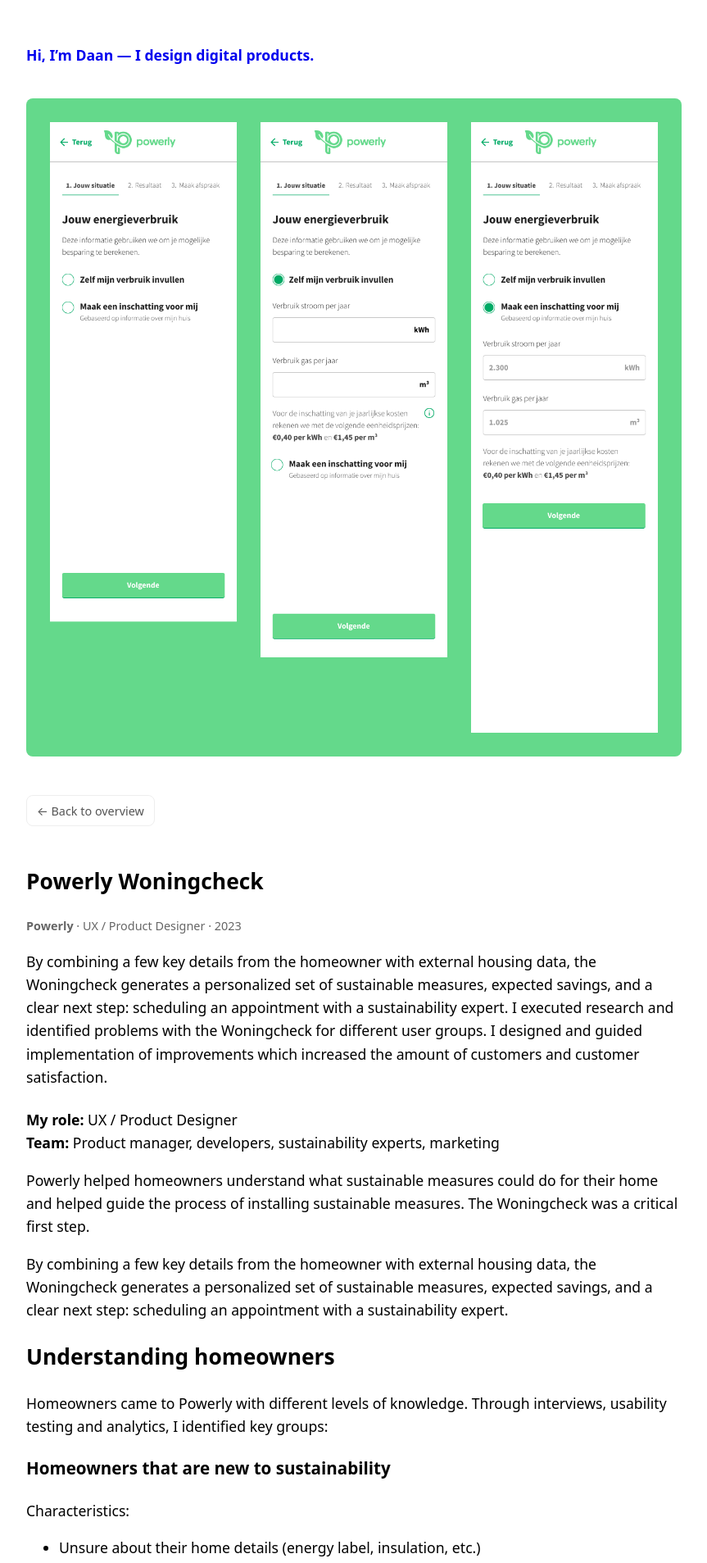
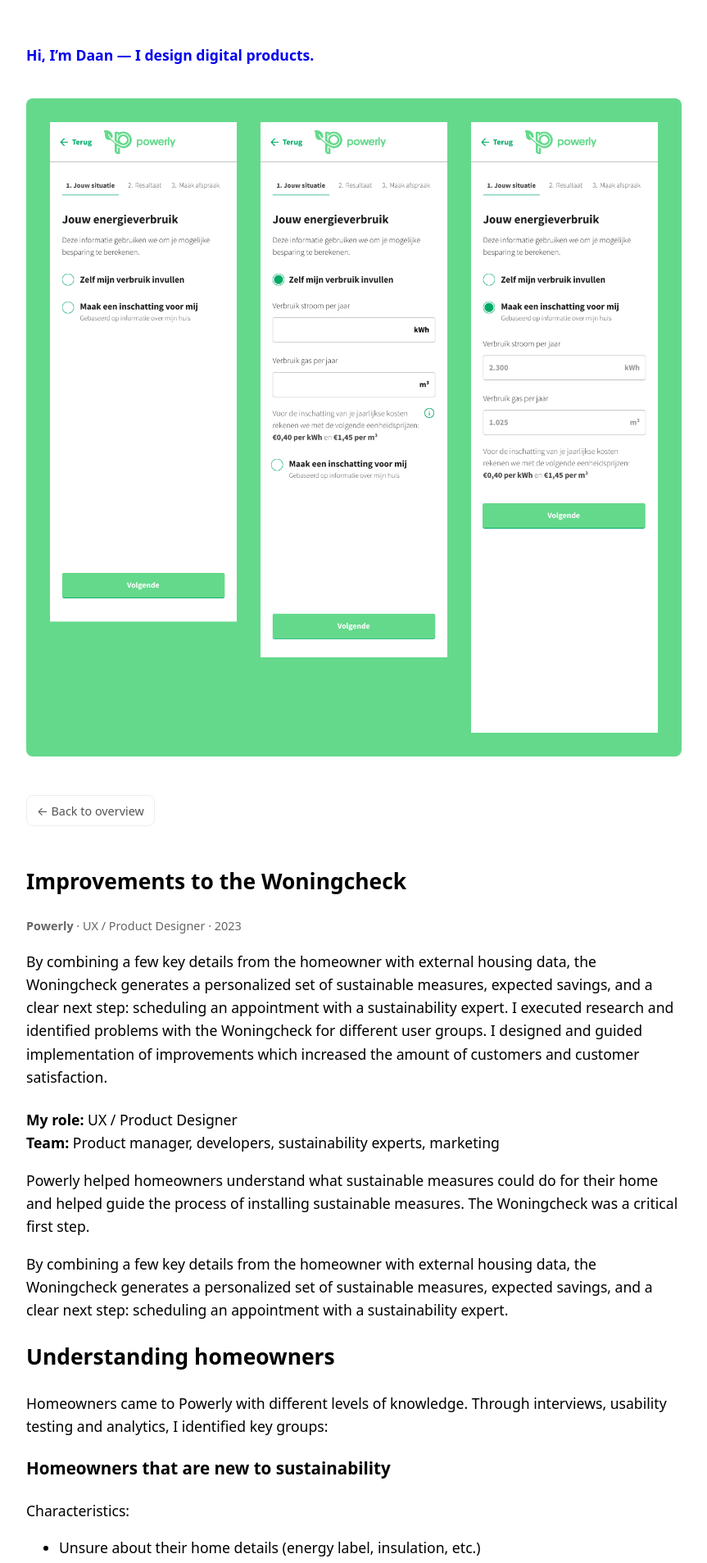
Before and after one commit to daansmulders/daans-portfolio, a Jekyll site: the page built from _projects/powerly-woningcheck/powerly-woningcheck.md, in a window 1280 px wide. Shown: the top 1907 px of the page at 82% size, without its empty margins (208-1071 px from the left). Built offline with Jekyll 4.4.1, drawn with Linux system fonts in a browser that asks for light colours.

Commit message:
Styling changes

```diff
--- a/_projects/powerly-woningcheck/powerly-woningcheck.md
+++ b/_projects/powerly-woningcheck/powerly-woningcheck.md
@@ -1,6 +1,6 @@
 ---
 layout: projects
-title: "Powerly Woningcheck"
+title: "Improvements to the Woningcheck"
 year: 2023
 company: "Powerly"
 role: "UX / Product Designer"
--- a/assets/styles.css
+++ b/assets/styles.css
@@ -10,6 +10,7 @@
     text-decoration: none;
   }
 
+
   .site-header,
   .site-footer {
     padding: 1.5rem 2rem;
@@ -20,6 +21,11 @@
 
   .site-header a {
     font-size: 1.1rem;
+    color:#0000EE;
+  }
+
+  .site-header a:visited {
+    color:#0000EE;
   }
 
   .site-footer {
@@ -267,17 +273,17 @@
 .case-card {
   display: block;
   padding: 1.75rem;
-  border-radius: 16px;
+  border-radius: 8px;
   background: #fff;
   border: 1px solid rgba(0, 0, 0, 0.06);
-  box-shadow: 0 8px 20px rgba(0, 0, 0, 0.04);
+  box-shadow: 0 4px 10px rgba(0, 0, 0, 0.03);
   text-decoration: none;
   color: inherit;
   transition:
-    transform 140ms ease,
-    box-shadow 140ms ease,
-    border-color 140ms ease,
-    background-color 140ms ease;
+    transform 150ms ease,
+    box-shadow 150ms ease,
+    border-color 150ms ease,
+    background-color 150ms ease;
   position: relative;
 }
 
@@ -285,11 +291,11 @@
 .case-card:hover,
 .case-card:focus-visible {
   transform: translateY(-1px);
-  box-shadow: 0 4px 12px rgba(0, 0, 0, 0.06);
-  border-color: rgba(0, 0, 0, 0.10);
-  background: #fff;
+  box-shadow:
+    0 4px 10px rgba(0, 0, 0, 0.06),
+    0 1px 4px rgba(0, 0, 0, 0.04);
+  border-color: rgba(0, 0, 0, 0.12);
 }
-
 
 .case-card__meta {
   font-size: 0.8rem;
```
Also changed, not shown: _projects/nationale-nederlanden-aflossingsvrije-hypotheken.md (+1 -1 lines), _projects/powerly-interactive-video/powerly-interactive-video.md (+1 -1 lines), _projects/werkspot-home-job-posting/werkspot-home-job-posting.md (+1 -1 lines).
